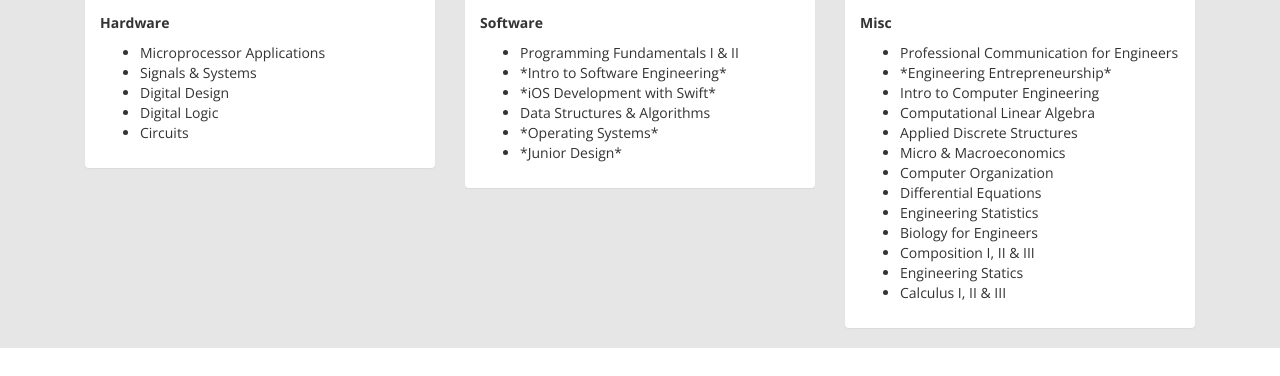
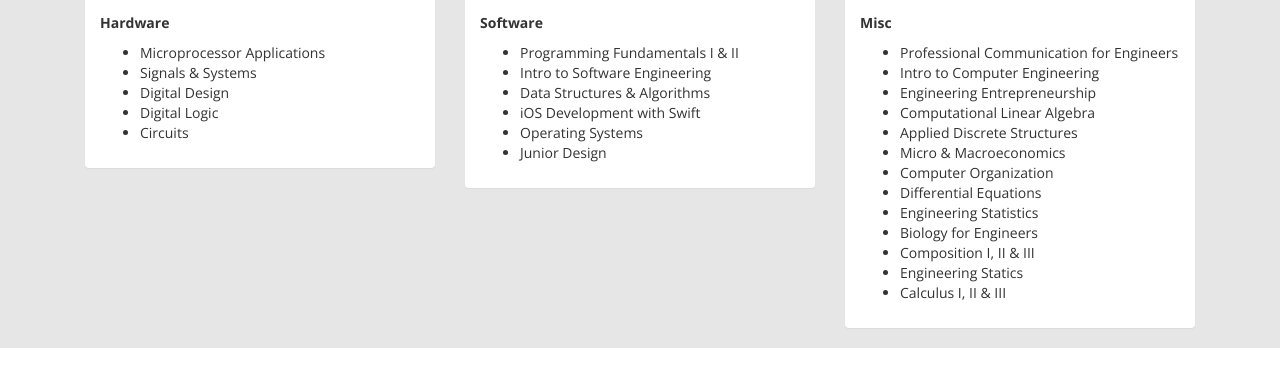
Before and after one commit to brysnave/brysnave.github.io, a plain HTML site: page Academic.html in a window 1280 px wide. Shown: the part 424-800 px from the top of the page. Drawn offline with nearby package versions, Linux system fonts and the light colour scheme.

Commit message:
Updated website #2
Fixed grammar error, also added computer engineer to first slide
instead of just engineer.

```diff
--- a/Academic.html
+++ b/Academic.html
@@ -87,11 +87,11 @@
 						<p>
 							<ul>
 								<li>Programming Fundamentals I &amp; II</li>
-								<li>*Intro to Software Engineering*</li>
-								<li>*iOS Development with Swift*</li>
+								<li>Intro to Software Engineering</li>
 								<li>Data Structures &amp; Algorithms</li>
-								<li>*Operating Systems*</li>
-								<li>*Junior Design*</li>
+								<li>iOS Development with Swift</li>
+								<li>Operating Systems</li>
+								<li>Junior Design</li>
 							</ul>
 						</p>
             <p></p>
@@ -109,8 +109,8 @@
 						<p>
 							<ul>
 								<li>Professional Communication for Engineers</li>
-								<li>*Engineering Entrepreneurship*</li>
 								<li>Intro to Computer Engineering</li>
+								<li>Engineering Entrepreneurship</li>
 								<li>Computational Linear Algebra</li>
 								<li>Applied Discrete Structures</li>
 								<li>Micro &amp; Macroeconomics</li>
```
Also changed, not shown: Work.html (+1 -1 lines), index.html (+4 -4 lines).
